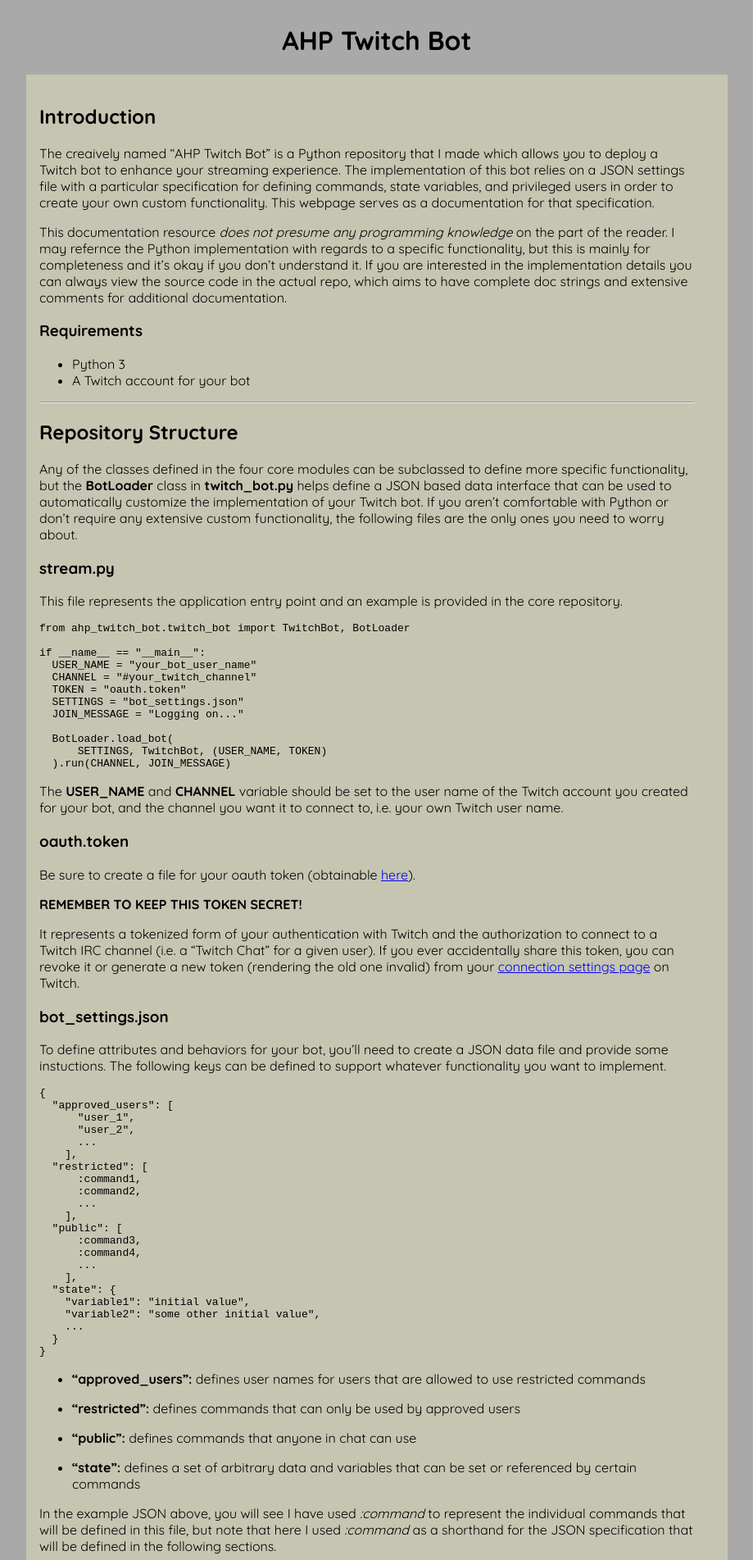
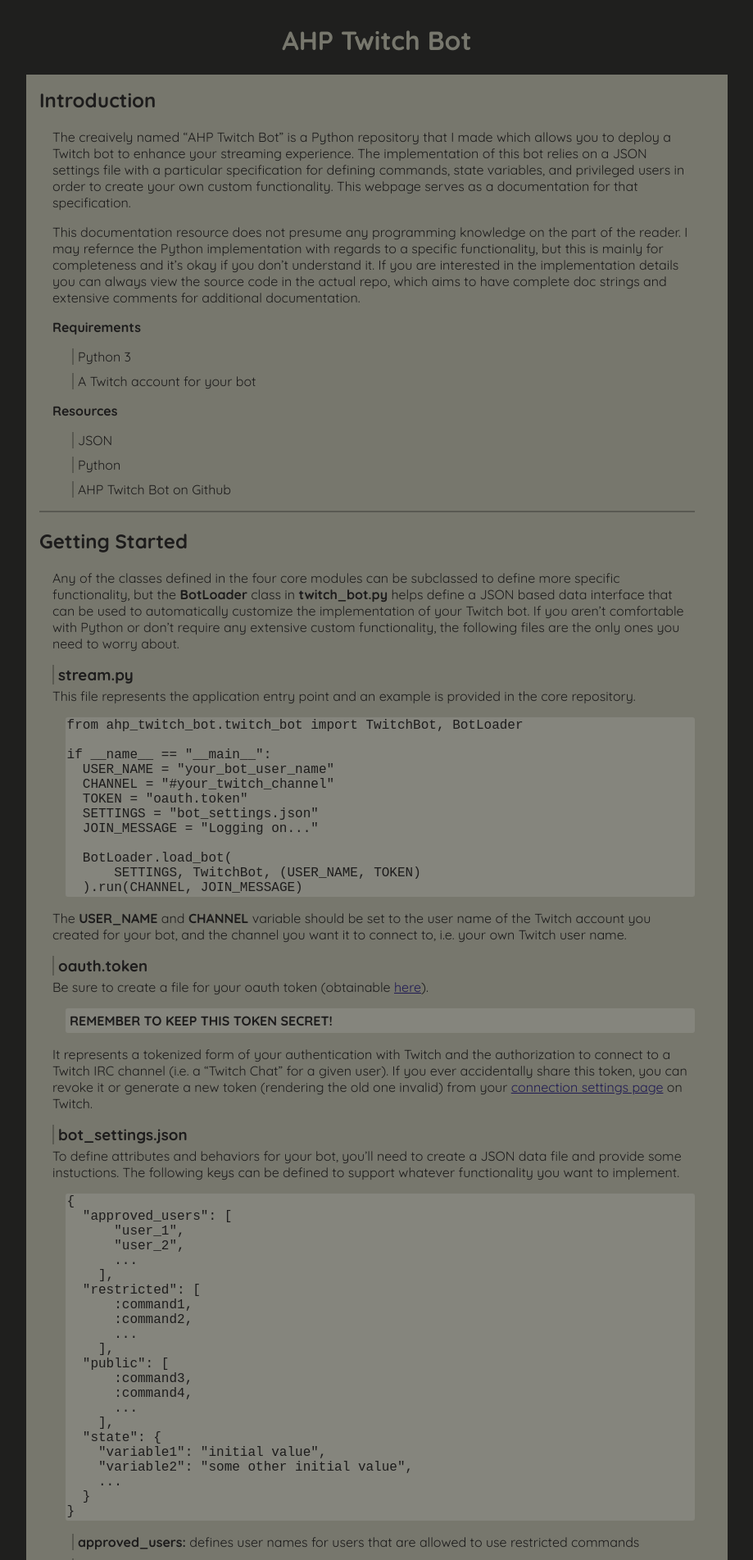
Before and after one commit to wstrother/ahp_twitch_bot_site, a Jekyll site: the page built from index.md, in a window 1280 px wide. Shown: the top 1903 px of the page at 82% size, without its empty margins (180-1099 px from the left). Built offline with Jekyll 4.4.1, drawn with Linux system fonts in a browser that asks for light colours; some of the changed text lies outside the part shown.

Commit message:
markdown css

````diff
--- a/assets/css/style.css
+++ b/assets/css/style.css
@@ -1,15 +1,107 @@
 body {
-    background-color: darkgray;
+    background-color: rgb(31, 31, 30);
     display: flex;
     flex-direction: column;
     align-items: center;
     font-family: 'Quicksand', 'Arial', sans-serif;
+    font-size: 12pt;
 }
+
+h1 {color: rgba(197, 197, 178, 0.534)}
+a {color:rgb(32, 27, 83)}
+a:hover {color:rgb(57, 51, 133)}
 
 content {
     display: block;
     width: 50%;
     padding: 1rem 2.5rem 1rem 1rem;
     min-width: 800px;
-    background-color: rgb(197, 197, 178);
+    background-color: rgba(197, 197, 178, 0.534);
+    color: rgb(29, 28, 28);
 }
+
+h2:first-child {
+    margin-top: 0;
+}
+
+hr {
+    width: 100%;
+    background-color: rgba(0, 0, 0, .25);
+    height: 2px;
+    border: 0;
+}
+
+p {
+    margin-left: 1rem;
+    margin-top: 0.25rem;
+    margin-top: 0.25rem;
+}
+
+p em {
+    background-color: rgba(189, 189, 189, 0.2);
+    border-radius: 3px;
+    padding: 0 5px;
+    display: inline-block;
+    font-family: monospace;
+    font-style: normal;
+    font-size: 12pt;
+}
+
+p strong {
+    font-weight: 700;
+}
+
+p > strong > em {
+    display: block;
+    background-color: rgba(189, 189, 189, 0.2);
+    border-radius: 3px;
+    margin-left: 1rem;
+    padding: 5px;
+    font-family: 'Quicksand', 'Arial', sans-serif;
+}
+
+
+/* lists */
+ul {
+    list-style: none;
+}
+
+li {
+    border-left: 2px solid rgba(0, 0, 0, .25);
+    margin-bottom: 10px;
+    padding-left: 5px;
+}
+
+
+/* inner section headers */
+h3,h4 {
+    margin-left: 1rem;
+    margin-bottom: 0;
+    margin-top: 1rem;
+}
+
+h3 {
+    border-left: 2px solid rgba(0, 0, 0, .25);
+    padding-left: 5px;
+}
+
+h3+.language-json {
+    margin-top: 0.5rem;
+}
+
+
+/* Code blocks parent element */
+.language-python,.language-json {
+    background-color: rgba(189, 189, 189, 0.2);
+    border-radius: 3px;
+
+    padding: 0.25rem;
+    margin-left: 2rem;
+    margin-bottom: 1rem;
+    padding: 0.1rem;
+}
+
+pre {
+    font-size: 12pt;
+    margin:0;
+}
--- a/index.md
+++ b/index.md
@@ -10,18 +10,24 @@
 The implementation of this bot relies on a JSON settings file with a particular specification for defining commands, state variables, and privileged users
 in order to create your own custom functionality. This webpage serves as a documentation for that specification.
 
-This documentation resource *does not presume any programming knowledge* on the part of the reader. I may refernce the Python implementation with regards
+This documentation resource does not presume any programming knowledge on the part of the reader. I may refernce the Python implementation with regards
 to a specific functionality, but this is mainly for completeness and it's okay if you don't understand it. If you are interested in the implementation details
 you can always view the source code in the actual repo, which aims to have complete doc strings and extensive comments for additional documentation.
 
-### Requirements
+#### Requirements
 
 * Python 3
 * A Twitch account for your bot
 
+#### Resources
+
+* JSON
+* Python
+* AHP Twitch Bot on Github
+
 ---
 
-## Repository Structure
+## Getting Started
 
 Any of the classes defined in the four core modules can be subclassed to define more specific functionality, but the **BotLoader** class in **twitch_bot.py**
 helps define a JSON based data interface that can be used to automatically customize the implementation of your Twitch bot. If you aren't comfortable with Python
@@ -53,7 +59,7 @@
 
 Be sure to create a file for your oauth token (obtainable [here](https://twitchapps.com/tmi/)).
 
-**REMEMBER TO KEEP THIS TOKEN SECRET!**
+***REMEMBER TO KEEP THIS TOKEN SECRET!***
 
 It represents a tokenized form of your authentication with Twitch and the authorization to connect to a Twitch IRC channel (i.e. a "Twitch Chat" for a given user).
 If you ever accidentally share this token, you can revoke it or generate a new token (rendering the old one invalid) from your
@@ -89,44 +95,41 @@
 }
 ```
 
-* **"approved_users":** defines user names for users that are allowed
+* **approved_users:** defines user names for users that are allowed
 to use restricted commands
-
-* **"restricted":** defines commands that can only be used by approved
+* **restricted:** defines commands that can only be used by approved
 users
-
-* **"public":** defines commands that anyone in chat can use
-
-* **"state":** defines a set of arbitrary data and variables that can be set or referenced by certain commands
+* **public:** defines commands that anyone in chat can use
+* **state:** defines a set of arbitrary data and variables that can be set or referenced by certain commands
 
 In the example JSON above, you will see I have used *:command* to represent the individual commands that will be defined in this file, but note that
 here I used *:command* as a shorthand for the JSON specification that will be defined in the following sections.
 
 ---
 
-### Defining Commands
+## Defining Commands
 
 Commands defined within your JSON data will need to be expressed as an array that contain a series of arguments. This array will always begin by specifying
-a CommandClass, then the *'name'* of the command, (i.e.: how it is invoked in chat) and then any initialization parameters.
+a CommandClass, then the *name* of the command, (i.e.: how it is invoked in chat) and then any initialization parameters.
 
 **Note**: The terms "parameter" and "argument" are often interchangeable, but here I use "parameter" to refers specifically to the "initialization arguments" of the command itself.
 
-In the Python implementation, these are literally the arguments passed to the **CommandClass.__init__()** method when the class object is instantiated.
+In the Python implementation, these are literally the arguments passed to the `CommandClass.__init__()` method when the class object is instantiated.
 In other words: they are the settings that define what the command actually does.
 
 This usage can be confusing because -- like with other Twitch Bots -- the command can also be thought of as taking "arguments" when invoked by a user in chat,
 so I will try to be very consistent in using "parameter" and "argument" to mean different things.
 
-A command can be invoked in chat by typing *'!name_of_command'* and the "arguments" passed to it are just any following words, separated by spaces,
-i.e.: *!'name_of_command argument1 argument2...'* and so on.
+A command can be invoked in chat by typing *!name_of_command* and the "arguments" passed to it are just any following words, separated by spaces,
+i.e.: *!name_of_command argument1 argument2...* and so on.
 
 For example,
-I might have a command that viewers can invoke called *'!pb'* to see my current personal best in a given speed game. The user might type *"!pb alttp"* to see
-my current personal best in 'The Legend of Zelda: A Link to the Past.' In this case, *'ssb'* is an "argument" for the command's usage,
+I might have a command that viewers can invoke called *!pb* to see my current personal best in a given speed game. The user might type *!pb alttp* to see
+my current personal best in 'The Legend of Zelda: A Link to the Past.' In this case, *ssb* is an "argument" for the command's usage,
 not the command itself or its definition.
 
-To be clear, in the Python implementation, this sense of "argument" is passed to the **CommandClass.do()** method. If you're unsure what that means, the important
-point to take away is that **"arguments" passed to commands by users in chat DO NOT permanently alter the functionality of the command itself.** They only affect
+To be clear, in the Python implementation, this sense of "argument" is passed to the `CommandClass.do()` method. If you're unsure what that means, the important
+point to take away is that **arguments passed to commands by users in chat DO NOT permanently alter the functionality of the command itself.** They only affect
 what it does in that particular case.
 
 ### JSON Specification for Commands
@@ -138,7 +141,7 @@
 ```
 
 In JSON terms, this is an array of strings whereby the first string specifies the particular type of command you are defining (See below). The second string
-specifies the name of the command, which to say, how it is invoked in chat, i.e.: *'!command_name'*
+specifies the name of the command, which to say, how it is invoked in chat, i.e.: *!command_name*
 
 The parameters will depend on the type of command you are defining and what you want it to do.
 
@@ -162,37 +164,37 @@
 
 The simplest use case, this type of command simply causes your bot to say something to the chat whenever it is invoked.
 
-#### FormatCommand
+### FormatCommand
 
 ```json
 ["FormatCommand", "name", "Formatted text with {variable_interploation}"]
 ```
 
-Similar to the TextCommand class, these except they support a type of variable interpolation based on the specification in Python's
-**str.format()** string method. The variable set passed to this formatting method comes from the bot's state variable set
-and they can be interpolated by the string by enclosing the variable name in curly brackets like this: * '{variable_name}'*.
+Similar to the `TextCommand` class, these except they support a type of variable interpolation based on the specification in Python's
+`str.format()` string method. The variable set passed to this formatting method comes from the bot's state variable set
+and they can be interpolated by the string by enclosing the variable name in curly brackets like this: *'{variable_name}'*.
 
 Note that these variable names can also support key or index specifications within square brackets, i.e.: *'{variable[subkey]}'*.
 
 Python's string formatting method also supports some additional formatting arguments as specified [here](https://docs.python.org/3/library/string.html#format-specification-mini-language).
 This provides support for padding, alignment, and some numeric conversion. Bear in mind, that in the source code's implementation
-the formatting method is called with the state variables passed as named keywords, so the FormatCommand class itself doesn't
+the formatting method is called with the state variables passed as named keywords, so the `FormatCommand` class itself doesn't
 support the use of positional arguments.
 
-#### JsonCommand
+### JsonCommand
 
 ```json
 ["JsonCommand", "name", {"some_key": "some value that can be {variable_interpolated}"}]
 ```
 
-The JsonCommand class takes a third parameter that should be a JSON object rather than a string. The intended use for this
-CommandClass is to be able to create a JSON formatted string that can then be passed to a PostCommand to make up the body of its post request.
+The `JsonCommand` class takes a third parameter that should be a JSON object rather than a string. The intended use for this
+`CommandClass` is to be able to create a JSON formatted string that can then be passed to a `PostCommand` to make up the body of its post request.
 
 They value for each key within the JSON object can also be interpolated with state variables, just like the FormatCommand class.
 This formatting is performed recursively so strings within nested objects will also be interpolated.
 
 
-#### PostCommand
+### PostCommand
 
 ```json
 ["PostCommand", "name", "url"]
@@ -200,31 +202,31 @@
 
 The PostCommand is used to send a POST request to an API endpoint specified by the URL parameter.
 
-Note that when the PostCommand is invoked in chat, the argument passed to it must be a valid JSON serializable string, which is treated as
-the body of the POST request. Because this is error prone and unwieldy, it's reccomended that the PostCommand be used in conjunction
-with other commands, typically a JsonCommand in order to provide a properly fromatted JSON serializable string.
+Note that when the `PostCommand` is invoked in chat, the argument passed to it must be a valid JSON serializable string, which is treated as
+the body of the POST request. Because this is error prone and unwieldy, it's reccomended that the `PostCommand` be used in conjunction
+with other commands, typically a `JsonCommand` in order to provide a properly fromatted JSON serializable string.
 
-#### GetCommand
+### GetCommand
 
 ```json
 ["PostCommand", "name", "url"]
 ```
 
-Similar to the PostCommand, the GetCommand sends a GET an API endpoint specified by the URL parameter and echos its output to chat.
+Similar to the `PostCommand`, the `GetCommand` sends a GET an API endpoint specified by the URL parameter and echos its output to chat.
 
-Because most web APIs return data as serialized JSON, it might be more useful to chain this command with other commands, just like the PostCommand.
+Because most web APIs return data as serialized JSON, it might be more useful to chain this command with other commands, just like the `PostCommand`.
 
 
-#### AliasCommand
+### AliasCommand
 
 ```python
 ["AliasCommand", "name", "other_command", "arg1", "arg2"...]
 ```
 
 These commands do not take any arguments. Instead they invoke some other command with a specified set of arguments passed to it.
-They are useful for creating a shorthand for a common command/argument pairs such as typing *"!ssb"* to invoke *"!game Super Smash Bros."*.
+They are useful for creating a shorthand for a common command/argument pairs such as typing *!ssb* to invoke *!game Super Smash Bros.*.
 
-#### StateCommand
+### StateCommand
 
 ```python
 ["StateCommand", "name", (optional)"key"]
@@ -256,11 +258,11 @@
 The ChainCommand is used to pass the "output" (i.e.: any message that would be sent to chat) of one command to the "input" of another
 (i.e.: the arguments that would be passed if the command were invoked in chat).
 
-This command is particularly powerful when combined with SequenceCommands and OptionCommands, but another common use case would be
-to chain the output of a JsonCommand to the input of a PostCommand in order to, for example, use a set of state variables to make up
+This command is particularly powerful when combined with `SequenceCommands` and `OptionCommands`, but another common use case would be
+to chain the output of a `JsonCommand` to the input of a PostCommand in order to, for example, use a set of state variables to make up
 the body of a POST request for an external API.
 
-#### SequenceCommand
+### SequenceCommand
 
 ```json
 ["SequenceCommand", "name",
@@ -276,7 +278,7 @@
 * **["ClassName", "init_arg1", "init_arg2"...]:** an "anonymous" command,
 which will not have a name or be invokable on it's own, and a set
 of initialization arguments for that class
-* **"command_name":** the name of some other command to invoke
+* **command_name":** the name of some other command to invoke
 * **["command_name", "arg1", "arg2"...]:** the name of some other
 command to invoke and a set of arguments to pass to it before the
 arguments invoked with the original SequenceCommand
@@ -285,20 +287,20 @@
 clear on the way arguments specified in these expressions interact with
 the arguments passed from the chat as the SequenceCommand is invoked.
 
-In the first case, the *'init_args'* are used to instantiate the anonymous
+In the first case, the *init_args* are used to instantiate the anonymous
 command, and arguments passed to the SequenceCommand will also be passed to
 that anonymous command.
 
 In the second case, the same arguments passed to the SequenceCommand are
 passed to the named comman specified for that step.
 
-In the third case, the arguments specified in the *':command_entry'* step
+In the third case, the arguments specified in the *:command_entry* step
 expression are passed *before* the arguments invoked with the SequenceCommand
-in the chat. So typing *'!sequence_command arg3 arg4'* where *'sequence_command'*
+in the chat. So typing *!sequence_command arg3 arg4* where *sequence_command*
 has some step expressed as **['other_command', 'arg1', 'arg2']** would be the
-same as typing *'!other_command arg1 arg2 arg3 arg4'*.
+same as typing *!other_command arg1 arg2 arg3 arg4*.
 
-#### OptionCommand
+### OptionCommand
 
 ```python
 ["OptionCommand", "name"
````
Also changed, not shown: other parts of index.md (+12 -13 lines).
